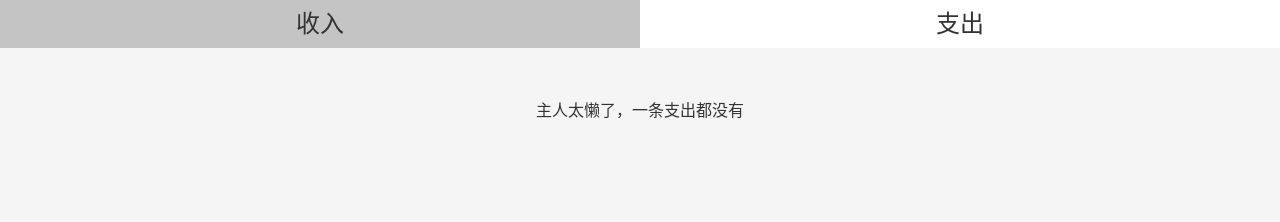
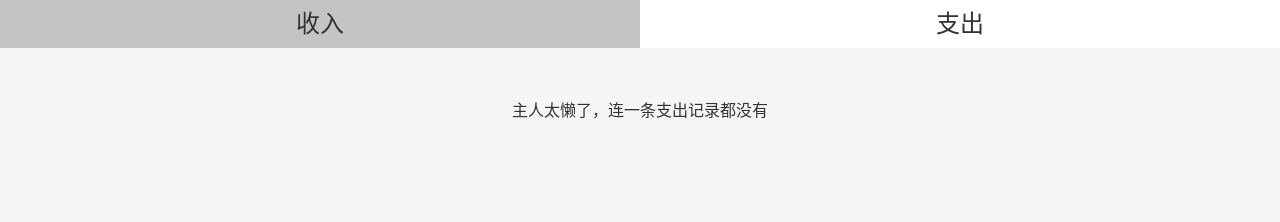
Before and after one commit to venaissance/vue-bookkeeping, a Vue app: page /#/statistics in a window 1280 px wide. Shown: the top 222 px of the page. Built offline with nearby package versions, Linux system fonts and the light colour scheme; the HTML template or start-up script is replaced by a standard one.

Commit message:
完成统计页根据当前 type 显示对应收支记录

```diff
--- a/src/views/Statistics.vue
+++ b/src/views/Statistics.vue
@@ -16,7 +16,7 @@
       </li>
     </ol>
     <div v-else class="noRecords">
-      主人太懒了，一条{{typeText}}都没有
+      主人太懒了，连一条{{type==='-'?'支出':'收入'}}记录都没有
     </div>
   </Layout>
 </template>
@@ -33,8 +33,6 @@
   export default class Statistics extends Vue {
     type = '-';
     typeList = typeList;
-    // TODO 收入支出为空时显示没有对应记录
-    typeText: string = this.type === '+' ? '收入' : '支出';
 
     created() {
       this.$store.commit('fetchRecords');
```
